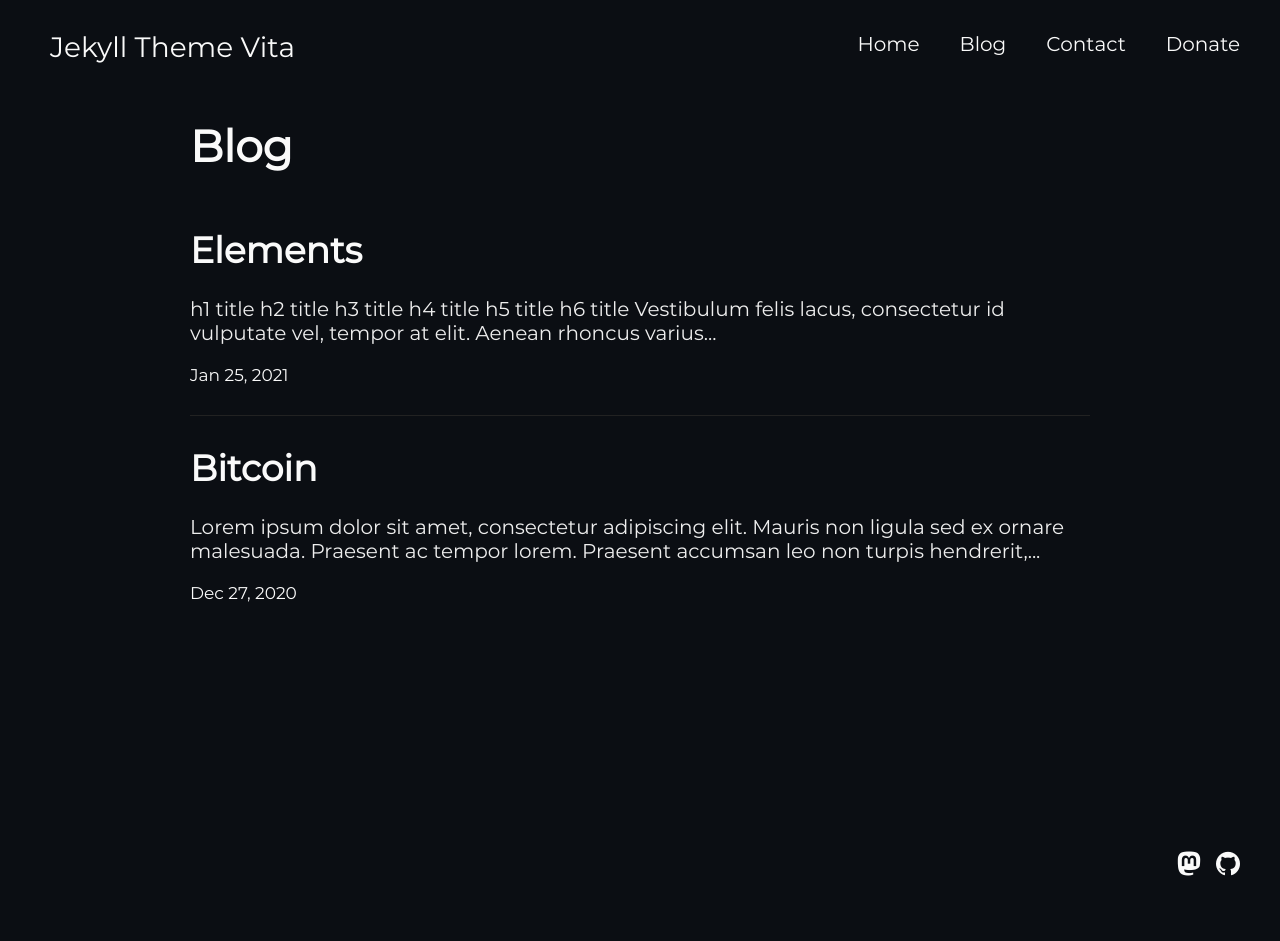
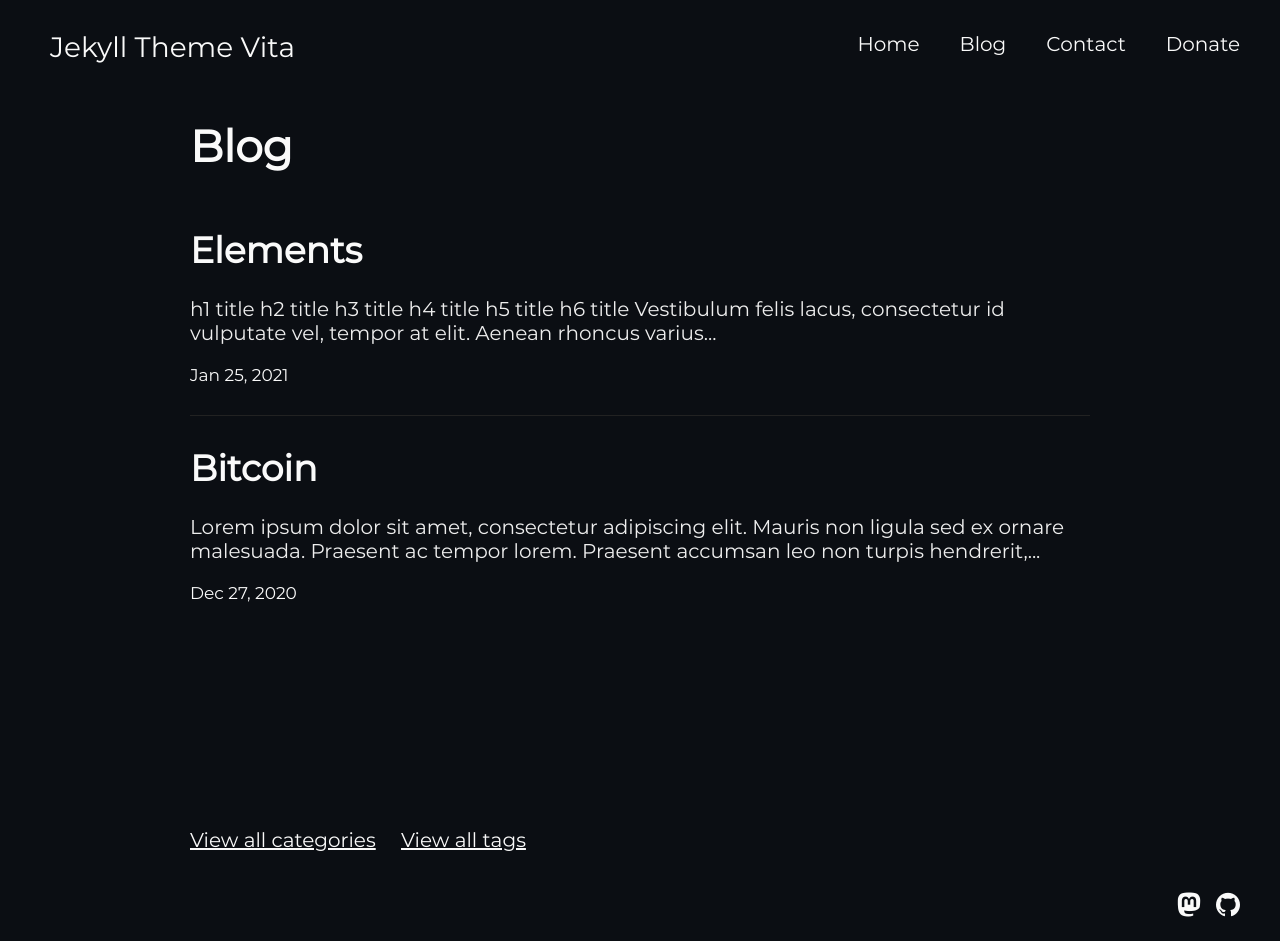
Before and after one commit to martinmorando/jekyll-theme-vita, a Jekyll site: the page built from pages/blog.md, in a window 1280 px wide. Built offline with Jekyll 4.4.1, drawn with Linux system fonts in a browser that asks for light colours; some web fonts are replaced; before the commit the page ends 900 px from its top, so only the background shows below that.

Commit message:
Link to categories and tags in blog page

```diff
--- a/_layouts/blog.html
+++ b/_layouts/blog.html
@@ -18,3 +18,11 @@ css: blog
 		</div>
 	{% endfor %}
 </div>
+
+<div id="posts-meta">
+	<a href="{{ site.baseurl }}/categories/">View all categories</a>
+	<a href="{{ site.baseurl }}/tags/">View all tags</a>
+</div>
+
+<div id="posts-pagination">
+</div>
--- a/assets/css/blog.sass
+++ b/assets/css/blog.sass
@@ -3,6 +3,10 @@
 
 .page-title
     padding-bottom: 25px
+
+#posts-list
+    float: left
+    min-height: 600px
 
 #posts-list > div
     float: left
@@ -28,3 +32,6 @@
 
 #posts-list .date
     font-size: 0.85em
+
+#posts-meta a
+    margin-right: 20px
```
